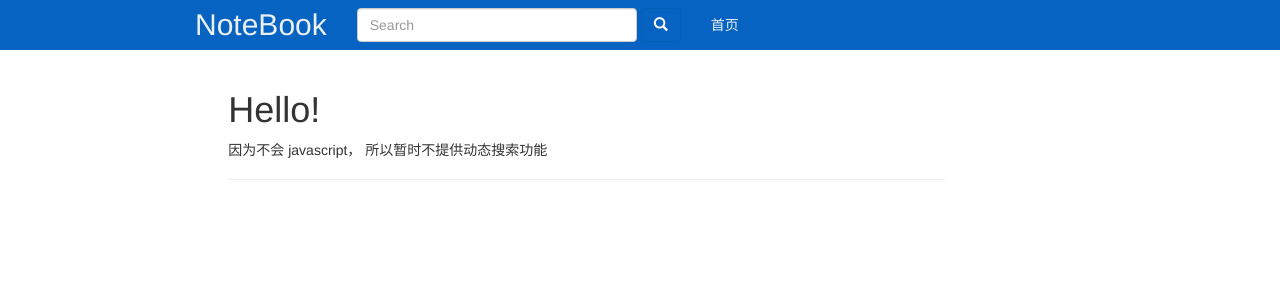
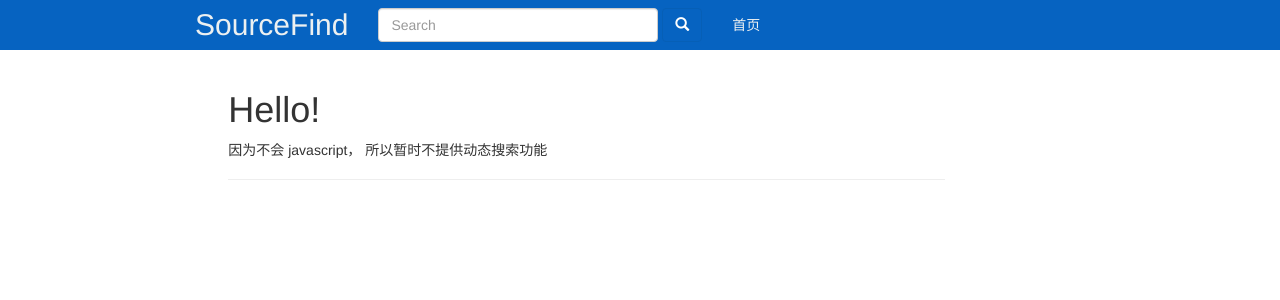
Before and after one commit to icecraft/SourceFind, a Flask app: page / in a window 1280 px wide. Shown: the top 300 px of the page. Run offline with Flask 2, Linux system fonts and the light colour scheme; some libraries are stand-ins or nearby versions.

Commit message:
modif title

```diff
--- a/app/templates/base.html
+++ b/app/templates/base.html
@@ -1,6 +1,6 @@
 {% extends "bootstrap/base.html" %}
 
-{% block title %}知乎{% endblock %}
+{% block title %}SourceFind{% endblock %}
 
 {% block head %}
 {{ super() }}
@@ -89,7 +89,7 @@
                 <span class="icon-bar"></span>
                 <span class="icon-bar"></span>
             </button>
-            <a class="navbar-brand" style="font-size:30px" href="{{ url_for('main.index') }}">NoteBook</a>
+            <a class="navbar-brand" style="font-size:30px" href="{{ url_for('main.index') }}">SourceFind</a>
         </div>
 
         <div class="navbar-collapse collapse">
--- a/app/templates/index.html
+++ b/app/templates/index.html
@@ -1,6 +1,5 @@
 {% extends "base.html" %}
 
-{% block title %}Flasky{% endblock %}
 
 {% block page_content %}
 <div class="page-header">
--- a/app/templates/main/search.html
+++ b/app/templates/main/search.html
@@ -1,6 +1,4 @@
 {% extends "base.html" %}
-
-{% block title %}Flasky{% endblock %}
 
 {% block page_content %}
 <ul>
--- a/app/templates/main/show_py.html
+++ b/app/templates/main/show_py.html
@@ -1,6 +1,6 @@
 {% extends "base.html" %}
 
-{% block title %}Flasky{% endblock %}
+
 {% block head %}
 {{ super() }}
 <style type="text/css">
```
